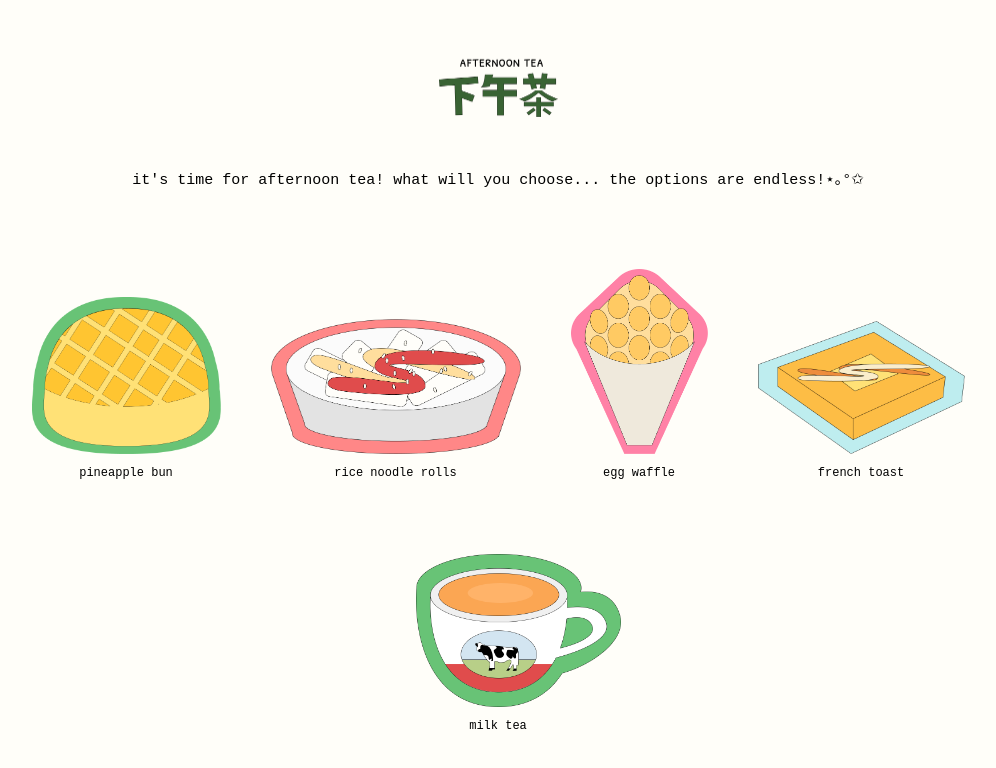
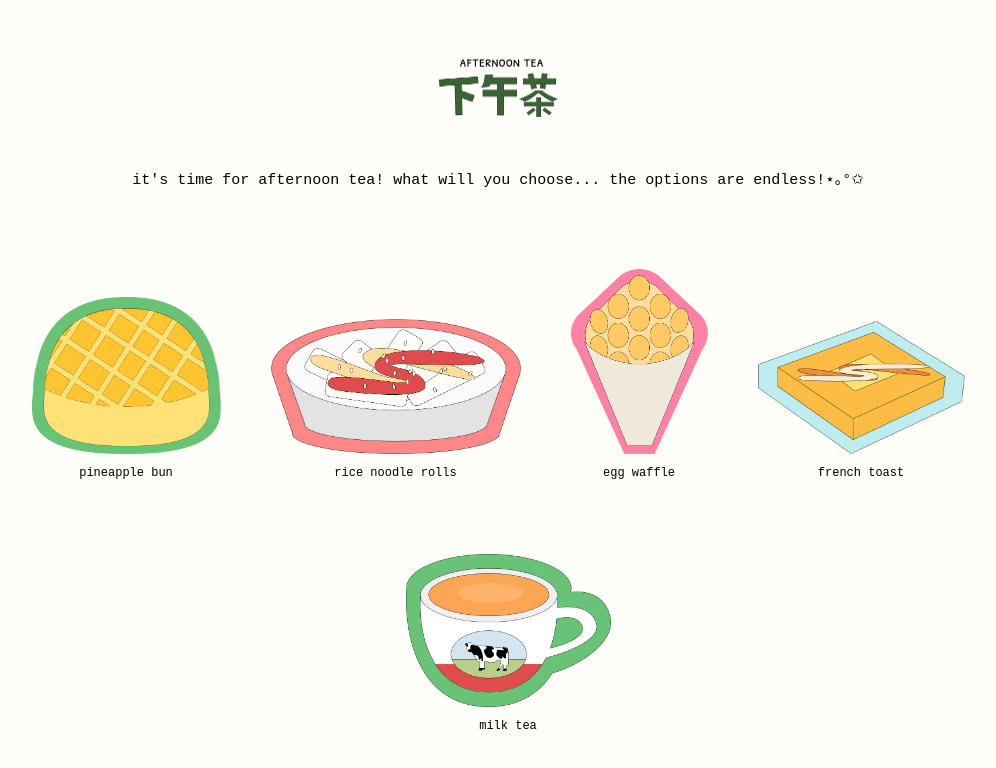
Before and after one commit to charlotteip8/harmonic-collection, a plain HTML site: page index.html in a window 1280 px wide. Shown: the whole page, without its empty margins (142-1138 px from the left). Drawn offline with Linux system fonts and the light colour scheme; a web font is replaced by a local one.

Commit message:
Update style.css

```diff
--- a/style.css
+++ b/style.css
@@ -82,6 +82,7 @@ p{
 
 .entry5{
     align-content: end;
+    padding-left: 20px;
 }
 
 .img5{
@@ -89,7 +90,7 @@ p{
     height: 153px;
     flex-shrink: 0;
     display: block;
-    padding-left: 40px;
+    margin-left: auto;
     margin-right: auto;
 }
 
```
